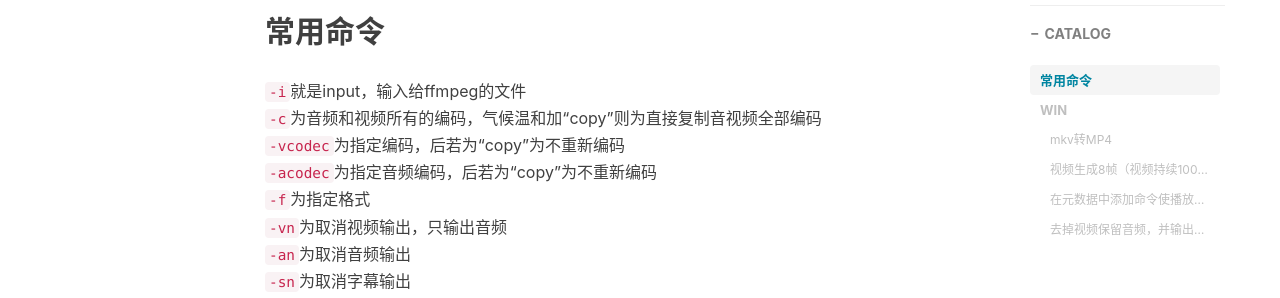
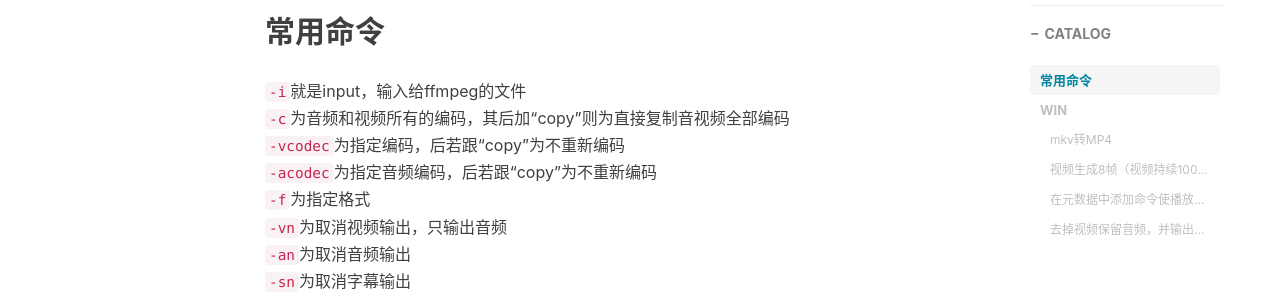
Before and after one commit to binswm/binswm.github.io, a Jekyll site: the page built from _posts/2023-04-14-FFMPEG基本用法.md, in a window 1280 px wide and 900 px high, scrolled down 396 px. Shown: the part 152-450 px from the top of the window. Built offline with Jekyll 4.4.1, drawn with Linux system fonts in a browser that asks for light colours; nearby versions of some CDN libraries; comment, search, counter and statistics services are not loaded.

Commit message:
Update 2023-04-14-FFMPEG基本用法.md

````diff
--- a/_posts/2023-04-14-FFMPEG基本用法.md
+++ b/_posts/2023-04-14-FFMPEG基本用法.md
@@ -16,9 +16,9 @@
 
 
 `-i`就是input，输入给ffmpeg的文件
-`-c`为音频和视频所有的编码，气候温和加“copy”则为直接复制音视频全部编码
-`-vcodec`为指定编码，后若为“copy”为不重新编码
-`-acodec`为指定音频编码，后若为“copy”为不重新编码
+`-c`为音频和视频所有的编码，其后加“copy”则为直接复制音视频全部编码
+`-vcodec`为指定编码，后若跟“copy”为不重新编码
+`-acodec`为指定音频编码，后若跟“copy”为不重新编码
 `-f`为指定格式
 `-vn`为取消视频输出，只输出音频
 `-an`为取消音频输出
@@ -37,6 +37,8 @@
 
 
 
+
+
 - ##### mkv转MP4
 
 ```
@@ -45,7 +47,11 @@
 
 
 
+
+
 ---
+
+
 
 
 
@@ -75,7 +81,11 @@
 
 
 
+
+
 ---
+
+
 
 
 
@@ -87,7 +97,11 @@
 
 
 
+
+
 ---
+
+
 
 
 
````
